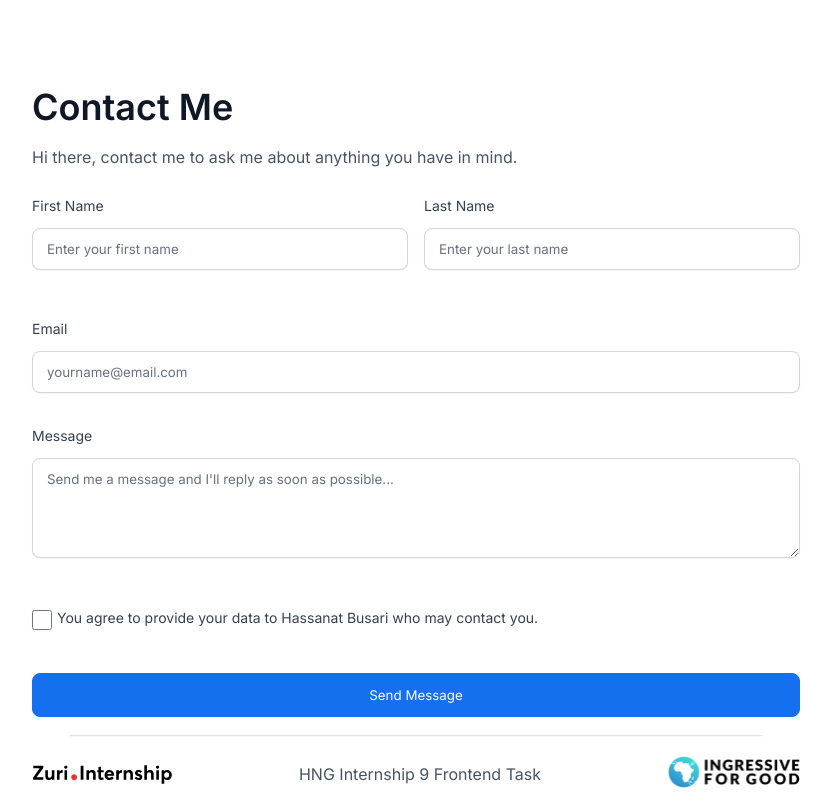
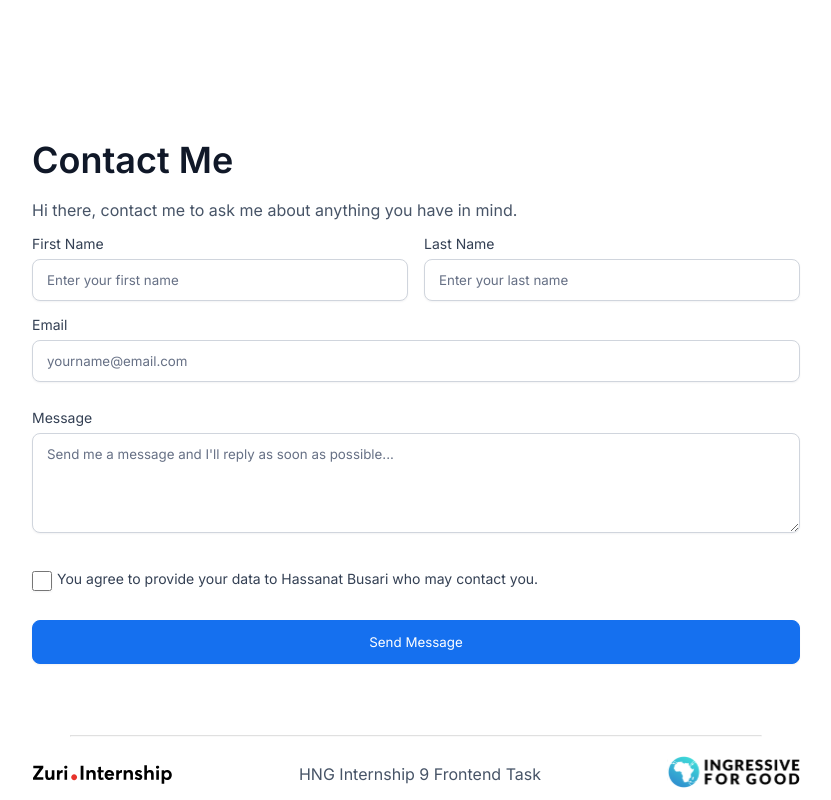
Before and after one commit to HassanatB-O/hng-linktree, a React (Create React App) app: page /contact in a window 1280 px wide. Shown: the whole page, without its empty margins (224-1055 px from the left). Built offline with nearby package versions, Linux system fonts and the light colour scheme.

Commit message:
Add: added clear to form onsubmit

```diff
--- a/src/components/Contact/Contact.js
+++ b/src/components/Contact/Contact.js
@@ -11,9 +11,7 @@ export default function Contact() {
   // the schema contains the set of rules defined to validate the form
   const schema = yup.object().shape(
     {
-      // An error is thrown if the form is submitted and the input fields are empty
-      firstname: yup.string().required('Please enter your first name'),
-      lastname: yup.string().required('Please enter your last name'),
+      // An error is thrown if the form is submitted and the input field is empty
       email: yup.string().required('Please enter a valid email'),
       textarea: yup.string().required('Please enter a message')
     }
@@ -27,8 +25,9 @@ export default function Contact() {
 
   const onSubmit = () =>{
     alert('Message Sent')
-    document.querySelectorAll("input").forEach(input=>{
+    document.querySelectorAll(".input-field").forEach(input=>{
       input.value = ""
+      console.log(input.length)
     })
   }
 
@@ -40,23 +39,19 @@ export default function Contact() {
         <div className='user__name'>
           <div>
             <label htmlFor='first_name'>First Name</label><br/>
-            <input type='text' id='first_name'  placeholder='Enter your first name' {...register("firstname")}/><br/>
-            {/* The span contains the error message that is thrown */}
-            <span className="error__message">{errors.firstname?.message}</span><br/>
+            <input type='text' id='first_name' className='input-field' placeholder='Enter your first name'/><br/>
           </div>
           <div>
             <label htmlFor='last_name'>Last Name</label><br/>
-            <input type='text' id='last_name'  placeholder='Enter your last name' {...register("lastname")} />
-            {/* The span contains the error message that is thrown */}
-            <span className="error__message">{errors.lastname?.message}</span><br/>
+            <input type='text' id='last_name' className='input-field' placeholder='Enter your last name'/>
           </div>
         </div>
         <label htmlFor='email'>Email</label><br/>
-        <input id='email' type='email' placeholder='yourname@email.com'  {...register("email")}/><br/>
+        <input id='email' type='email' placeholder='yourname@email.com' className='input-field' {...register("email")}/><br/>
             {/* The span contains the error message that is thrown */}
         <span className="error__message">{errors.email?.message}</span><br/>
         <label htmlFor='message'>Message</label><br/>
-        <textarea id='message' type='text' placeholder="Send me a message and I'll reply as soon as possible..." {...register("textarea")}/><br/>
+        <textarea id='message' type='text' className='input-field' placeholder="Send me a message and I'll reply as soon as possible..." {...register("textarea")} /><br/>
             {/* The span contains the error message that is thrown */}
         <span className="error__message">{errors.textarea?.message}</span><br/>
 
--- a/src/components/Contact/contact.css
+++ b/src/components/Contact/contact.css
@@ -6,7 +6,7 @@
     display: grid;
     grid-template-columns: 1fr 1fr;
     grid-gap: 1rem;
-    margin: 1em 0;
+    margin: .5em 0;
 }
 h1{
     font-weight: 600;
@@ -22,7 +22,7 @@ label{
     font-weight: 500;
     font-size: .875rem;
     display: inline-block;
-    margin: 1em 0;
+    margin: .5em 0;
 }
 input, textarea{
     border: 1px solid #D0D5DD;
@@ -53,7 +53,7 @@ textarea:focus{
 }
 #checkbox{
     vertical-align: middle;
-    margin: 1em 0;
+    margin: .5em 0;
     margin-right: 5px;
     border: 1px solid #D0D5DD;
     height: 20px;
```
